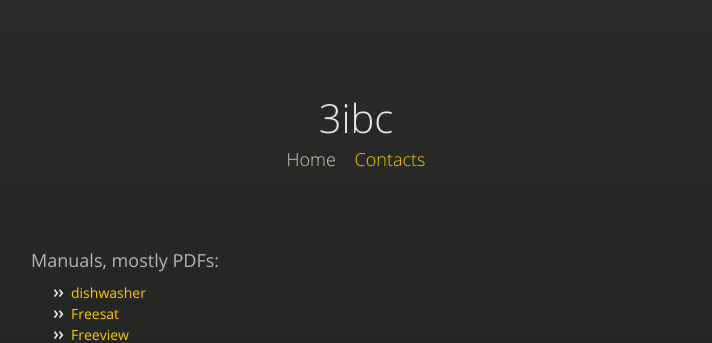
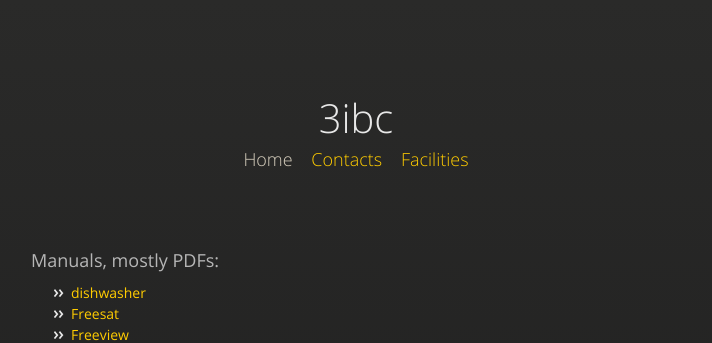
Before and after one commit to owenlydiard/3ibc, a Jekyll site: the page built from index.html, in a window 1280 px wide. Shown: the top 343 px of the page, without its empty margins (284-996 px from the left). Built offline with Jekyll 4.4.1, drawn with Linux system fonts in a browser that asks for light colours; nearby versions of some CDN libraries.

Commit message:
facilities page

```diff
--- a/index.html
+++ b/index.html
@@ -6,7 +6,7 @@ group: navigation
 ---
         <div id="title">
           <h1>3ibc</h1>
-          <p>Home&nbsp;&nbsp;&nbsp;&nbsp;<a href="contacts.html">Contacts</a></p>
+          <p>Home&nbsp;&nbsp;&nbsp;&nbsp;<a href="contacts.html">Contacts</a>&nbsp;&nbsp;&nbsp;&nbsp;<a href="facilities.html">Facilities</a></p>
 
         </div>
 
```
